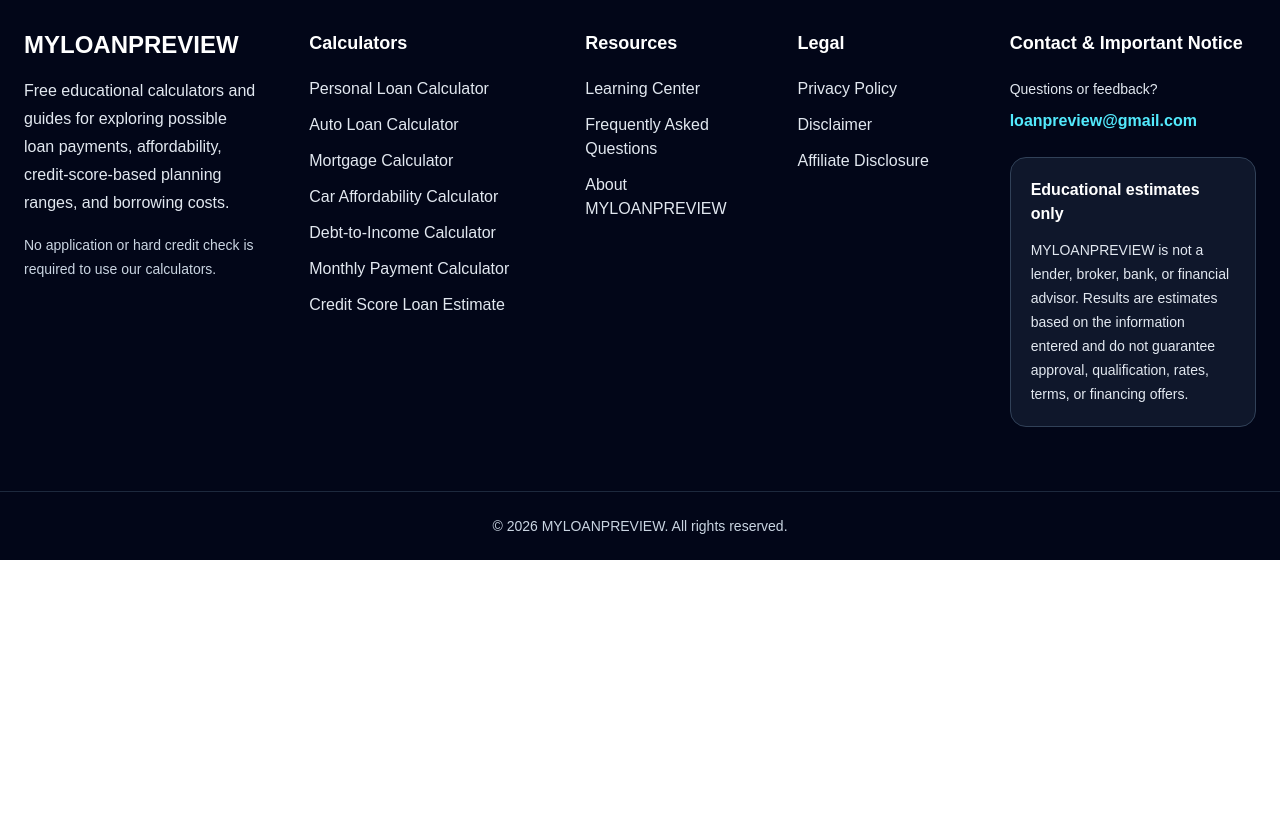
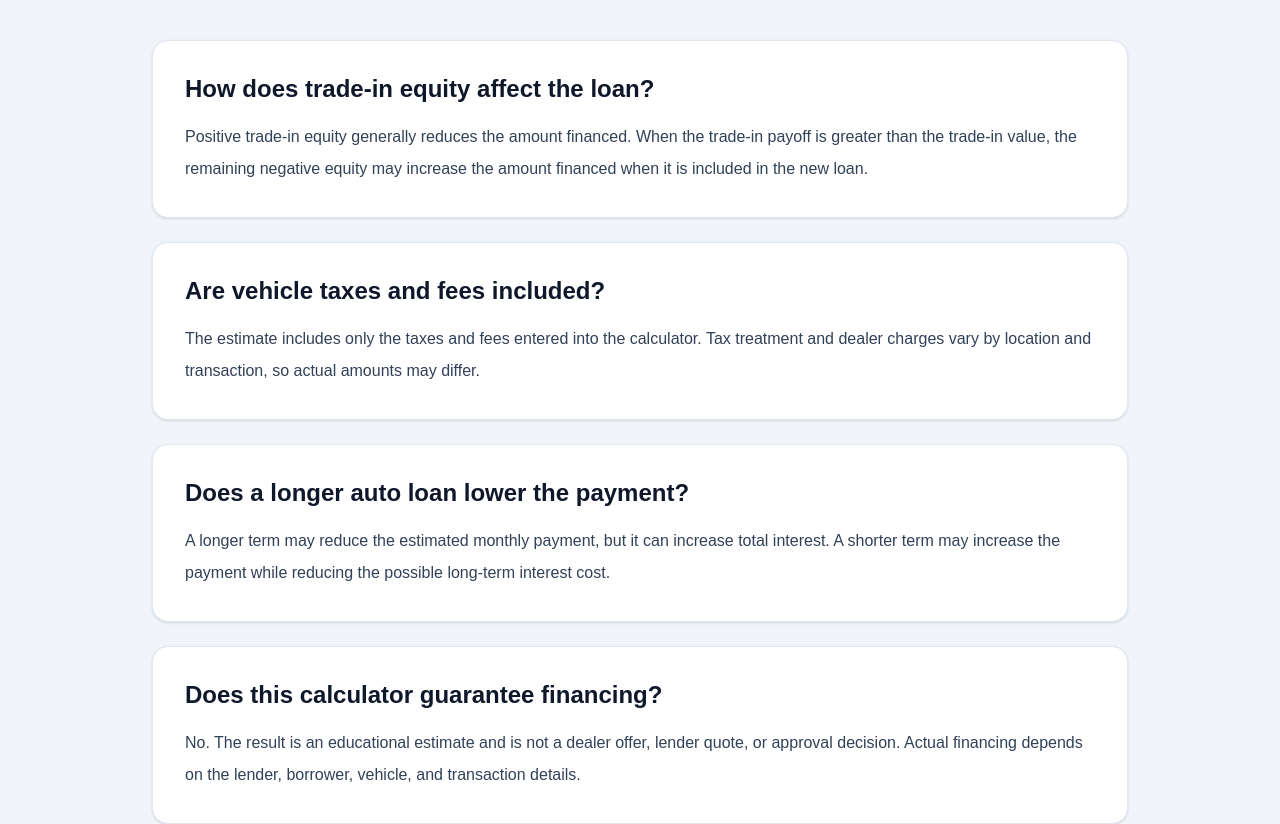
Before and after one commit to 39jorgegonzalez-lab/myloanpreview, a Next.js app: page /auto-loan-calculator in a window 1280 px wide. Shown: the part 2768-3592 px from the top of the page. Before the commit the page ends 3328 px from the top, so only its background shows below. Built offline with nearby package versions, Linux system fonts and the light colour scheme.

Commit message:
Content: Add focused calculator FAQs

```diff
--- a/app/auto-loan-calculator/page.tsx
+++ b/app/auto-loan-calculator/page.tsx
@@ -575,6 +575,70 @@ export default function AutoLoanCalculator() {
           </div>
         </div>
       </section>
+
+      {/* FAQ */}
+
+      <section className="mx-auto max-w-5xl px-6 pb-24">
+        <h2 className="mb-10 text-center text-3xl font-bold">
+          Auto Loan Calculator FAQs
+        </h2>
+
+        <div className="space-y-6">
+          <div className="rounded-2xl border border-slate-200 bg-white p-8 shadow-sm">
+            <h3 className="mb-4 text-2xl font-bold">
+              How does trade-in equity affect the loan?
+            </h3>
+
+            <p className="leading-8 text-slate-700">
+              Positive trade-in equity generally reduces the
+              amount financed. When the trade-in payoff is
+              greater than the trade-in value, the remaining
+              negative equity may increase the amount financed
+              when it is included in the new loan.
+            </p>
+          </div>
+
+          <div className="rounded-2xl border border-slate-200 bg-white p-8 shadow-sm">
+            <h3 className="mb-4 text-2xl font-bold">
+              Are vehicle taxes and fees included?
+            </h3>
+
+            <p className="leading-8 text-slate-700">
+              The estimate includes only the taxes and fees
+              entered into the calculator. Tax treatment and
+              dealer charges vary by location and transaction,
+              so actual amounts may differ.
+            </p>
+          </div>
+
+          <div className="rounded-2xl border border-slate-200 bg-white p-8 shadow-sm">
+            <h3 className="mb-4 text-2xl font-bold">
+              Does a longer auto loan lower the payment?
+            </h3>
+
+            <p className="leading-8 text-slate-700">
+              A longer term may reduce the estimated monthly
+              payment, but it can increase total interest. A
+              shorter term may increase the payment while
+              reducing the possible long-term interest cost.
+            </p>
+          </div>
+
+          <div className="rounded-2xl border border-slate-200 bg-white p-8 shadow-sm">
+            <h3 className="mb-4 text-2xl font-bold">
+              Does this calculator guarantee financing?
+            </h3>
+
+            <p className="leading-8 text-slate-700">
+              No. The result is an educational estimate and
+              is not a dealer offer, lender quote, or approval
+              decision. Actual financing depends on the lender,
+              borrower, vehicle, and transaction details.
+            </p>
+          </div>
+        </div>
+      </section>
+
     </main>
   );
 }
--- a/app/monthly-payment-calculator/page.tsx
+++ b/app/monthly-payment-calculator/page.tsx
@@ -431,6 +431,71 @@ export default function MonthlyPaymentCalculator() {
           </div>
         </div>
       </section>
+
+      {/* FAQ */}
+
+      <section className="mx-auto max-w-5xl px-6 pb-24">
+        <h2 className="mb-10 text-center text-3xl font-bold">
+          Monthly Payment Calculator FAQs
+        </h2>
+
+        <div className="space-y-6">
+          <div className="rounded-2xl border border-slate-200 bg-white p-8 shadow-sm">
+            <h3 className="mb-4 text-2xl font-bold">
+              What types of loans can this calculator
+              estimate?
+            </h3>
+
+            <p className="leading-8 text-slate-700">
+              It is designed for fixed-rate installment-loan
+              examples with regular monthly payments. It does
+              not model revolving credit, variable rates, or
+              irregular repayment schedules.
+            </p>
+          </div>
+
+          <div className="rounded-2xl border border-slate-200 bg-white p-8 shadow-sm">
+            <h3 className="mb-4 text-2xl font-bold">
+              How does the loan term affect the payment?
+            </h3>
+
+            <p className="leading-8 text-slate-700">
+              A longer term may reduce the monthly payment but
+              increase total interest. A shorter term may
+              increase the payment while reducing the possible
+              total interest cost.
+            </p>
+          </div>
+
+          <div className="rounded-2xl border border-slate-200 bg-white p-8 shadow-sm">
+            <h3 className="mb-4 text-2xl font-bold">
+              How does the interest rate affect the estimated
+              cost?
+            </h3>
+
+            <p className="leading-8 text-slate-700">
+              With the same loan amount and term, a higher
+              interest rate generally increases the monthly
+              payment and total interest. A lower interest rate
+              generally reduces both.
+            </p>
+          </div>
+
+          <div className="rounded-2xl border border-slate-200 bg-white p-8 shadow-sm">
+            <h3 className="mb-4 text-2xl font-bold">
+              Is the result a lender quote or approval?
+            </h3>
+
+            <p className="leading-8 text-slate-700">
+              No. The result is an educational estimate based
+              on the information entered. Actual payments,
+              rates, fees, terms, and approval decisions may
+              differ.
+            </p>
+          </div>
+        </div>
+      </section>
+
     </main>
   );
 }
--- a/app/mortgage-calculator/page.tsx
+++ b/app/mortgage-calculator/page.tsx
@@ -742,6 +742,70 @@ export default function MortgageCalculator() {
           </div>
         </div>
       </section>
+
+      {/* FAQ */}
+
+      <section className="mx-auto max-w-5xl px-6 pb-24">
+        <h2 className="mb-10 text-center text-3xl font-bold">
+          Mortgage Calculator FAQs
+        </h2>
+
+        <div className="space-y-6">
+          <div className="rounded-2xl border border-slate-200 bg-white p-8 shadow-sm">
+            <h3 className="mb-4 text-2xl font-bold">
+              What costs can the mortgage estimate include?
+            </h3>
+
+            <p className="leading-8 text-slate-700">
+              The estimate can include principal and interest
+              plus entered amounts for property taxes,
+              homeowners insurance, mortgage insurance, HOA
+              fees, and other possible monthly housing costs.
+            </p>
+          </div>
+
+          <div className="rounded-2xl border border-slate-200 bg-white p-8 shadow-sm">
+            <h3 className="mb-4 text-2xl font-bold">
+              Why might a lender estimate be different?
+            </h3>
+
+            <p className="leading-8 text-slate-700">
+              A lender may use different interest rates,
+              taxes, insurance amounts, escrow estimates,
+              fees, mortgage-insurance rules, and rounding.
+              Those differences can change the final payment.
+            </p>
+          </div>
+
+          <div className="rounded-2xl border border-slate-200 bg-white p-8 shadow-sm">
+            <h3 className="mb-4 text-2xl font-bold">
+              How does the down payment affect the estimate?
+            </h3>
+
+            <p className="leading-8 text-slate-700">
+              A larger down payment generally reduces the
+              estimated loan amount and principal-and-interest
+              payment. It may also affect mortgage insurance,
+              but requirements vary by loan program and lender.
+            </p>
+          </div>
+
+          <div className="rounded-2xl border border-slate-200 bg-white p-8 shadow-sm">
+            <h3 className="mb-4 text-2xl font-bold">
+              Does this estimate mean I qualify for a
+              mortgage?
+            </h3>
+
+            <p className="leading-8 text-slate-700">
+              No. The calculator provides an educational
+              payment estimate only. Qualification and
+              approval depend on lender requirements and the
+              complete financial and property information.
+            </p>
+          </div>
+        </div>
+      </section>
+
     </main>
   );
 }
--- a/app/personal-loan-calculator/page.tsx
+++ b/app/personal-loan-calculator/page.tsx
@@ -364,6 +364,72 @@ export default function PersonalLoanCalculator() {
           </div>
         </div>
       </section>
+
+      {/* FAQ */}
+
+      <section className="mx-auto max-w-5xl px-6 pb-24">
+        <h2 className="mb-10 text-center text-3xl font-bold">
+          Personal Loan Calculator FAQs
+        </h2>
+
+        <div className="space-y-6">
+          <div className="rounded-2xl border border-slate-200 bg-white p-8 shadow-sm">
+            <h3 className="mb-4 text-2xl font-bold">
+              What does this personal loan calculator
+              estimate?
+            </h3>
+
+            <p className="leading-8 text-slate-700">
+              It uses the entered loan amount, interest rate,
+              and repayment term to estimate a monthly payment,
+              total interest, and total repayment amount.
+              The results are planning estimates and not
+              lender quotes.
+            </p>
+          </div>
+
+          <div className="rounded-2xl border border-slate-200 bg-white p-8 shadow-sm">
+            <h3 className="mb-4 text-2xl font-bold">
+              Are personal loan fees included?
+            </h3>
+
+            <p className="leading-8 text-slate-700">
+              No. The calculator does not separately include
+              origination fees, late fees, optional products,
+              or other possible lender charges. Those costs
+              may change the amount received or the total
+              borrowing cost.
+            </p>
+          </div>
+
+          <div className="rounded-2xl border border-slate-200 bg-white p-8 shadow-sm">
+            <h3 className="mb-4 text-2xl font-bold">
+              How does the loan term affect the payment?
+            </h3>
+
+            <p className="leading-8 text-slate-700">
+              A shorter term may produce a higher monthly
+              payment while reducing total interest. A longer
+              term may reduce the monthly payment but increase
+              the total interest paid.
+            </p>
+          </div>
+
+          <div className="rounded-2xl border border-slate-200 bg-white p-8 shadow-sm">
+            <h3 className="mb-4 text-2xl font-bold">
+              Does this estimate mean I will be approved?
+            </h3>
+
+            <p className="leading-8 text-slate-700">
+              No. Using the calculator does not submit a loan
+              application or provide an approval decision.
+              Lenders may consider credit, income, existing
+              debts, documentation, and other factors.
+            </p>
+          </div>
+        </div>
+      </section>
+
     </main>
   );
 }
```
